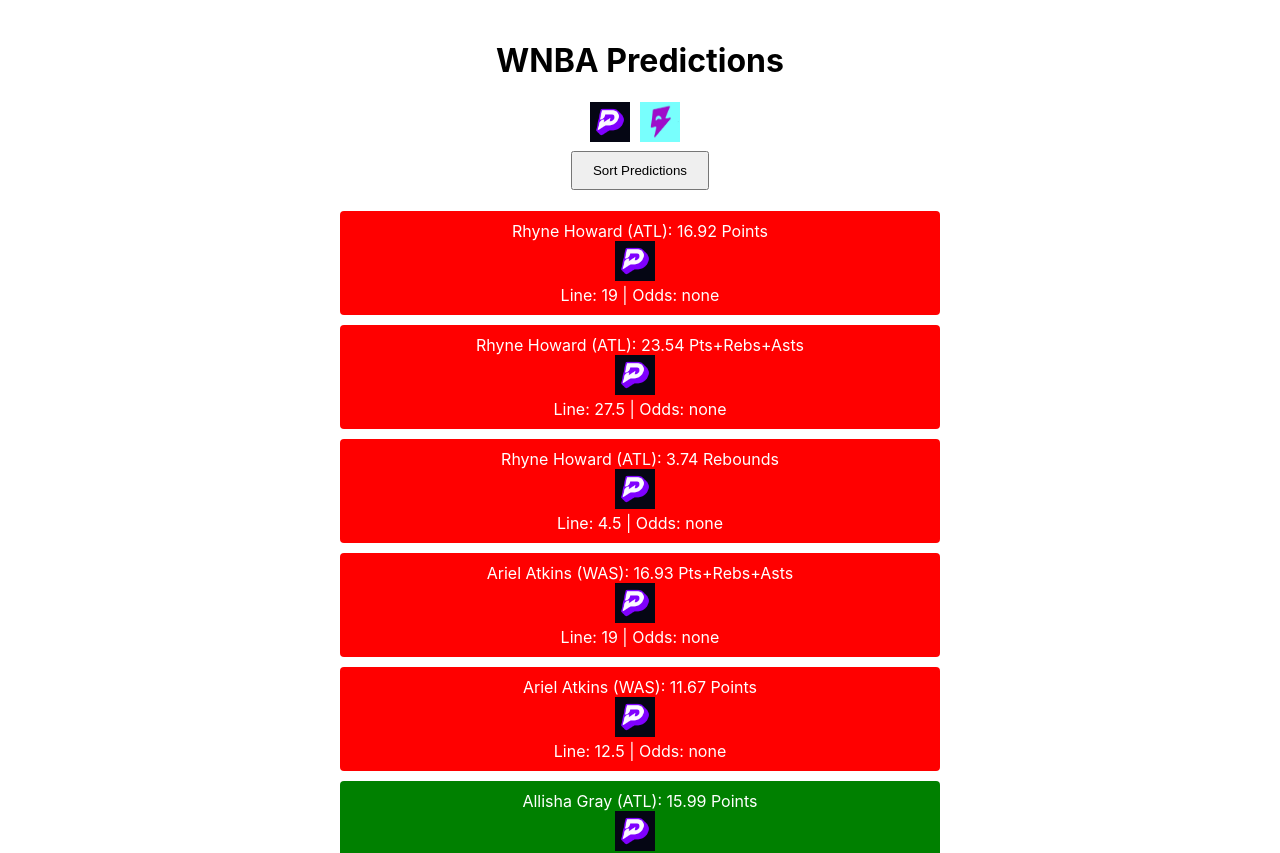
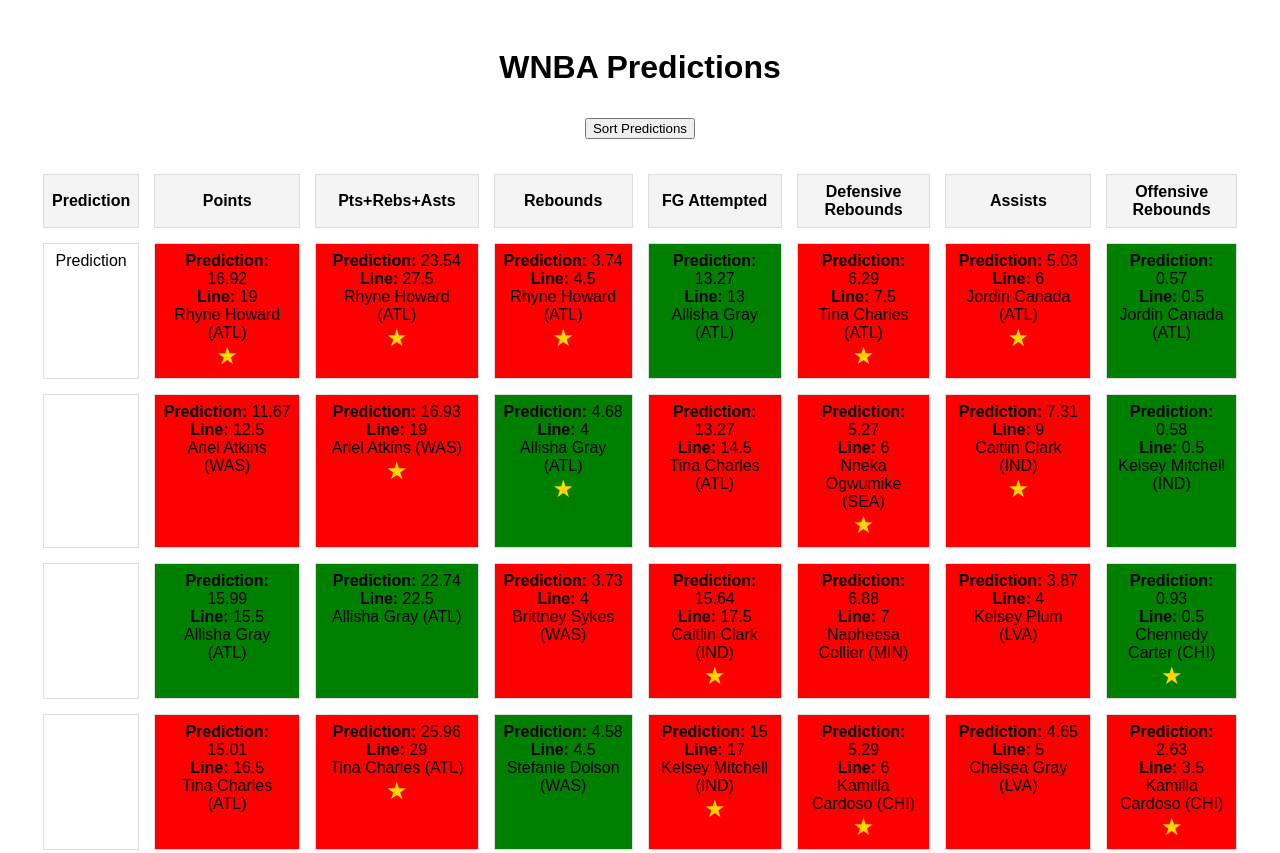
Before and after one commit to LiamManatt/wnbapredictions, a React (Create React App) app: page / in a window 1280 px wide. Shown: the top 853 px of the page. Built offline with nearby package versions, Linux system fonts and the light colour scheme.

Commit message:
'visualchanges'

```diff
--- a/src/App.css
+++ b/src/App.css
@@ -1,50 +1,53 @@
-/* src/App.css */
-
 .App {
+  font-family: Arial, sans-serif;
   text-align: center;
-  max-width: 600px;
-  margin: 0 auto;
   padding: 20px;
 }
 
-input {
-  padding: 10px;
-  margin: 10px 0;
-  width: 80%;
+.sportsbook-icons {
+  display: flex;
+  justify-content: center;
+  margin-bottom: 20px;
+}
+
+.sportsbook-icon {
+  margin: 0 10px;
+  cursor: pointer;
 }
 
 button {
-  padding: 10px 20px;
-  margin: 5px;
+  margin-bottom: 20px;
 }
 
-ul {
-  list-style-type: none;
-  padding: 0;
+table {
+  width: 100%;
+  border-collapse: separate;
+  border-spacing: 15px; /* Adjust spacing between columns here */
+  margin: 0 auto;
 }
 
-li {
-  background: #f4f4f4;
-  margin: 5px 0;
-  padding: 10px;
-  border-radius: 5px;
+th, td {
+  border: 1px solid #ddd;
+  padding: 8px;
+  text-align: center; /* Center align text in cells */
 }
 
-.sportsbook-icon {
-  width: 40px; /* Adjust size as needed */
-  height: 40px;
-  margin-right: 10px;
-  cursor: pointer;
+th {
+  background-color: #f4f4f4;
 }
 
-.sportsbook-icon.selected {
-  opacity: 1; /* Highlight selected icons */
-  border: 2px solid #000; /* Add border to selected icons */
+td {
+  background-color: #fff;
 }
 
 .prediction-item {
-  padding: 10px;
-  border-radius: 4px;
-  margin-bottom: 10px;
-  color: white; /* Text color for better readability on red/green background */
+  /* Styling for individual prediction items */
 }
+
+img.sportsbook-icon {
+  width: 30px; /* Adjust icon size if needed */
+}
+.star {
+  color: gold;
+  font-size: 1.5em;
+}
--- a/src/App.js
+++ b/src/App.js
@@ -1,12 +1,31 @@
 import React, { useState } from "react";
 import "./App.css";
-import pp from "./icons/prizepicks.png";  // PrizePicks icon
-import betr from "./icons/betr.png";      // Betr icon
 import predictionsData from "./data/predictions.json"; // Import JSON file
+
+const criteria = {
+  'Pts+Rebs+Asts': 2.0,
+  'Points': 1.5,
+  'FG Attempted': 1.5,
+  'Rebounds': 0.65,
+  'Assists': 0.5,
+  'Defensive Rebounds': 0.5,
+  'Offensive Rebounds': 0.35,
+};
 
 function App() {
   const [predictions, setPredictions] = useState(predictionsData);
-  const [selectedSportsbooks, setSelectedSportsbooks] = useState([]);
+
+  const predictionsByStat = predictions.reduce((acc, prediction) => {
+    const { stat } = prediction;
+    if (!acc[stat]) {
+      acc[stat] = [];
+    }
+    acc[stat].push(prediction);
+    return acc;
+  }, {});
+
+  const statTypes = Object.keys(predictionsByStat);
+  const maxPredictions = Math.max(...statTypes.map(stat => predictionsByStat[stat].length));
 
   const sortPredictions = () => {
     const sorted = [...predictions].sort((a, b) => {
@@ -17,26 +36,14 @@ function App() {
     setPredictions(sorted);
   };
 
-  const toggleSportsbook = (sportsbook) => {
-    setSelectedSportsbooks((prevSelected) =>
-      prevSelected.includes(sportsbook)
-        ? prevSelected.filter((s) => s !== sportsbook)
-        : [...prevSelected, sportsbook]
-    );
+  const isCriteriaMet = (prediction) => {
+    const { stat, prediction: pred, line } = prediction;
+    if (criteria[stat]) {
+      const absoluteDifference = Math.abs(pred - line);
+      return absoluteDifference >= criteria[stat];
+    }
+    return false;
   };
-
-
-  const getBookIcon = (book) => {
-    switch (book) {
-      case "betr":
-        return betr;
-      case "pp":
-        return pp;
-      default:
-        return null;
-    }
-  };
-
   const getBackgroundColor = (ou) => {
     return ou === "under" ? "red" : ou === "over" ? "green" : "transparent";
   };
@@ -44,47 +51,50 @@ function App() {
   return (
     <div className="App">
       <h1>WNBA Predictions</h1>
-      <div className="sportsbook-icons">
-        <img
-          src={pp}
-          alt="PrizePicks"
-          className={`sportsbook-icon ${
-            selectedSportsbooks.includes("PrizePicks") ? "selected" : ""
-          }`}
-          onClick={() => toggleSportsbook("PrizePicks")}
-        />
-        <img
-          src={betr}
-          alt="Betr"
-          className={`sportsbook-icon ${
-            selectedSportsbooks.includes("Betr") ? "selected" : ""
-          }`}
-          onClick={() => toggleSportsbook("Betr")}
-        />
-      </div>
       <button onClick={sortPredictions}>Sort Predictions</button>
-      <ul>
-        {predictions.map((prediction, index) => (
-          <li
-            key={index}
-            style={{ backgroundColor: getBackgroundColor(prediction.OU) }}
-            className="prediction-item"
-          >
-            {prediction.name} ({prediction.team}): {prediction.prediction}{" "}
-            {prediction.stat}
-            <br />
-            {getBookIcon(prediction.book) && (
-              <img
-                src={getBookIcon(prediction.book)}
-                alt={prediction.book}
-                className="sportsbook-icon"
-              />
-            )}
-            <br />
-            Line: {prediction.line} | Odds: {prediction.odds}
-          </li>
-        ))}
-      </ul>
+      <table>
+        <thead>
+          <tr>
+            <th>Prediction</th>
+            {statTypes.map(stat => (
+              <th key={stat}>{stat}</th>
+            ))}
+          </tr>
+        </thead>
+        <tbody>
+          {Array.from({ length: maxPredictions }).map((_, rowIndex) => (
+            <tr key={rowIndex}>
+              <td>{rowIndex === 0 ? 'Prediction' : ''}</td>
+              {statTypes.map(stat => {
+                const prediction = predictionsByStat[stat][rowIndex];
+                return (
+                  <td
+                    key={stat}
+                    style={{ backgroundColor: prediction ? getBackgroundColor(prediction.OU) : 'transparent' }}
+                  >
+                    {prediction ? (
+                      <>
+                        <div>
+                          <strong>Prediction:</strong> {prediction.prediction}
+                        </div>
+                        <div>
+                          <strong>Line:</strong> {prediction.line}
+                        </div>
+                        <div>{prediction.name} ({prediction.team})</div>
+                        <div>
+                          {isCriteriaMet(prediction) && <span className="star">&#9733;</span>}
+                        </div>
+                      </>
+                    ) : (
+                      <div>—</div>
+                    )}
+                  </td>
+                );
+              })}
+            </tr>
+          ))}
+        </tbody>
+      </table>
     </div>
   );
 }
--- a/src/index.css
+++ b/src/index.css
@@ -1,18 +1,31 @@
-body {
-  margin: 0;
-  font-family: -apple-system, BlinkMacSystemFont, 'Segoe UI', 'Roboto', 'Oxygen',
-    'Ubuntu', 'Cantarell', 'Fira Sans', 'Droid Sans', 'Helvetica Neue',
-    sans-serif;
-  -webkit-font-smoothing: antialiased;
-  -moz-osx-font-smoothing: grayscale;
+.App {
+  font-family: Arial, sans-serif;
 }
 
-code {
-  font-family: source-code-pro, Menlo, Monaco, Consolas, 'Courier New',
-    monospace;
+button {
+  margin: 10px 0;
 }
-.sportsbook-icon {
-  width: 20px; /* Adjust size as needed */
-  height: 20px;
-  margin-right: 5px;
+
+table {
+  width: 100%;
+  border-collapse: collapse;
 }
+
+th, td {
+  border: 1px solid #ddd;
+  padding: 8px;
+  text-align: left;
+}
+
+th {
+  background-color: #f4f4f4;
+}
+
+td {
+  vertical-align: top;
+}
+
+.star {
+  color: gold;
+  font-size: 1.2em;
+}
```
